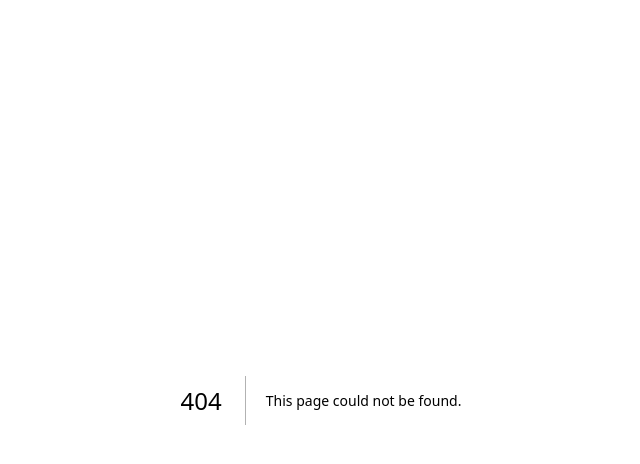
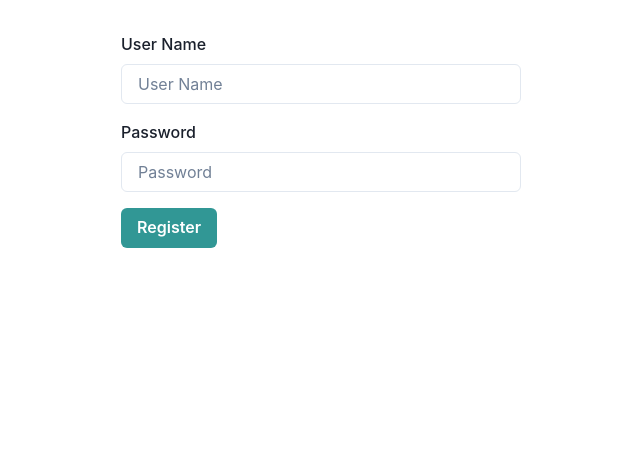
Before and after one commit to IvanHrushevich/lireddit, a Next.js app in the folder lireddit-web/: page /register in a window 1280 px wide. Before the commit this address had no page. Shown: the top 464 px of the page, without its empty margins (319-959 px from the left). Built offline with nearby package versions, Linux system fonts and the light colour scheme.

Commit message:
implement UI for Login form using Formik and Chakra

```diff
--- a/lireddit-web/package.json
+++ b/lireddit-web/package.json
@@ -12,6 +12,7 @@
     "@chakra-ui/theme-tools": "^2.0.2",
     "@emotion/react": "^11.9.0",
     "@emotion/styled": "^11.9.0",
+    "formik": "^2.2.9",
     "framer-motion": "^6.3.0",
     "next": "latest",
     "react": "^18.2.0",
--- /dev/null
+++ b/lireddit-web/src/components/InputField.tsx
@@ -0,0 +1,22 @@
+import { FormControl, FormErrorMessage, FormLabel, Input } from '@chakra-ui/react';
+import { useField } from 'formik';
+import { FC, InputHTMLAttributes } from 'react';
+
+type InputFieldProps = InputHTMLAttributes<HTMLInputElement> & {
+  name: string;
+  label: string;
+  placeholder: NamedCurve;
+};
+
+const InputField: FC<InputFieldProps> = ({ label, size: _, ...props }) => {
+  const [field, { error }] = useField(props);
+  return (
+    <FormControl isInvalid={!!error}>
+      <FormLabel htmlFor={field.name}>{label}</FormLabel>
+      <Input {...field} {...props} id={field.name} placeholder={props.placeholder} />
+      {error && <FormErrorMessage>{error}</FormErrorMessage>}
+    </FormControl>
+  );
+};
+
+export default InputField;
--- /dev/null
+++ b/lireddit-web/src/components/Wrapper.tsx
@@ -0,0 +1,17 @@
+import { Box } from '@chakra-ui/react';
+import React, { FC } from 'react';
+
+interface Props {
+  variant?: 'small' | 'regular';
+  children: React.ReactNode;
+}
+
+const Wrapper: FC<Props> = ({ children, variant = 'regular' }) => {
+  return (
+    <Box mt={8} mx="auto" w="100%" maxW={variant === 'regular' ? '800px' : '400px'}>
+      {children}
+    </Box>
+  );
+};
+
+export default Wrapper;
--- /dev/null
+++ b/lireddit-web/src/pages/register.tsx
@@ -0,0 +1,28 @@
+import { Box, Button } from '@chakra-ui/react';
+import { Form, Formik } from 'formik';
+import { FC } from 'react';
+
+import InputField from '../components/InputField';
+import Wrapper from '../components/Wrapper';
+
+const register: FC = () => {
+  return (
+    <Wrapper variant="small">
+      <Formik initialValues={{ username: '', password: '' }} onSubmit={console.log}>
+        {({ isSubmitting }) => (
+          <Form>
+            <InputField name="username" label="User Name" placeholder="User Name" />
+            <Box mt={4}>
+              <InputField name="password" label="Password" placeholder="Password" type="password" />
+            </Box>
+            <Button type="submit" colorScheme="teal" mt={4} isLoading={isSubmitting}>
+              Register
+            </Button>
+          </Form>
+        )}
+      </Formik>
+    </Wrapper>
+  );
+};
+
+export default register;
```
Also changed, not shown: 1 other file (tests, documents, lock files or other folders).
